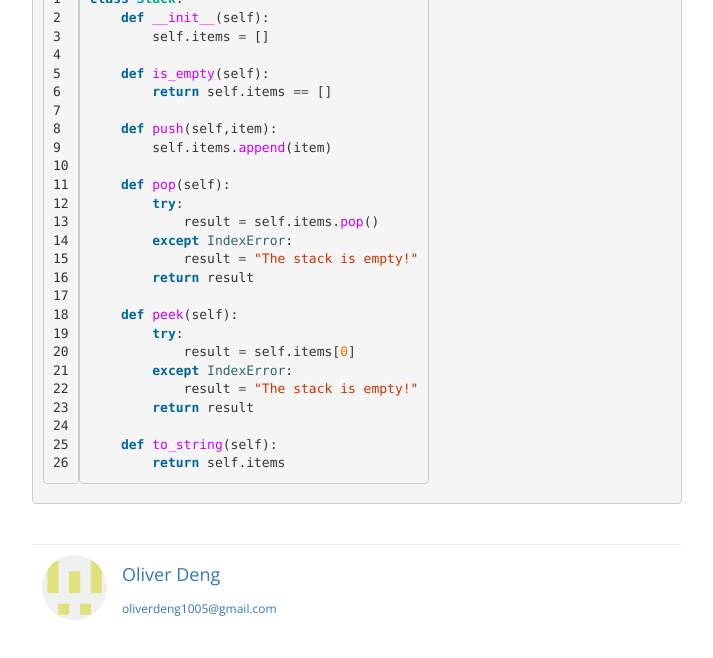
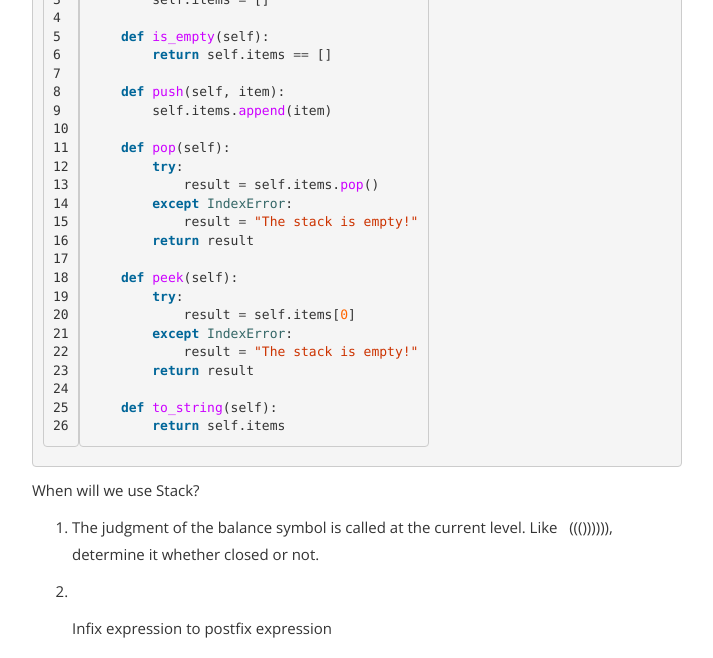
Before and after one commit to dsy401/OliBlog, a Jekyll site: the page built from _posts/2019-05-23-stack.md, in a window 1280 px wide and 900 px high, scrolled down 1118 px, cut to the strip 0-658 px from the top of the window. Shown: the whole strip, without its empty margins (283-996 px from the left). Built offline with Jekyll 4.4.1, drawn with Linux system fonts in a browser that asks for light colours; some of the changed text lies outside the part shown.

Commit message:
Updated '_posts/2019-05-23-stack.md' via CloudCannon

````diff
--- a/_posts/2019-05-23-stack.md
+++ b/_posts/2019-05-23-stack.md
@@ -1,7 +1,7 @@
 ---
 layout: post_layout
 title: Stack
-date: 2019-05-23 22:02:00
+date: 2019-05-23 22:11:00
 location: Auckland
 pulished: true
 excerpt_separator: '```'
@@ -13,8 +13,6 @@
 
 In this data structure, the data is piled up like a building block, and the data added later is placed on the top layer. When used, the first layer of data is used first, which is called "last in, first out."
 
-&nbsp;
-
 In conjunction with this structure, there are some specific methods, mainly the following:
 
 1. push: Add data at the top level
@@ -22,9 +20,9 @@
 3. peek: return the topmost data, but do not remove it
 4. is\_empty: return bool, which indicates whether the current stack is an empty stack.
 
+For example, see the python code below:
 
-For example, see the python code below:
-```python
+~~~python
 class Stack:
     def __init__(self):
         self.items = []
@@ -32,7 +30,7 @@
     def is_empty(self):
         return self.items == []
 
-    def push(self,item):
+    def push(self, item):
         self.items.append(item)
 
     def pop(self):
@@ -51,4 +49,12 @@
 
     def to_string(self):
         return self.items
-```
+~~~
+
+When will we use Stack?
+
+1. The judgment of the balance symbol is called at the current level. Like&nbsp; &nbsp;((()))))), determine it whether closed or not.
+
+2. &nbsp;
+
+   Infix expression to postfix expression
````
